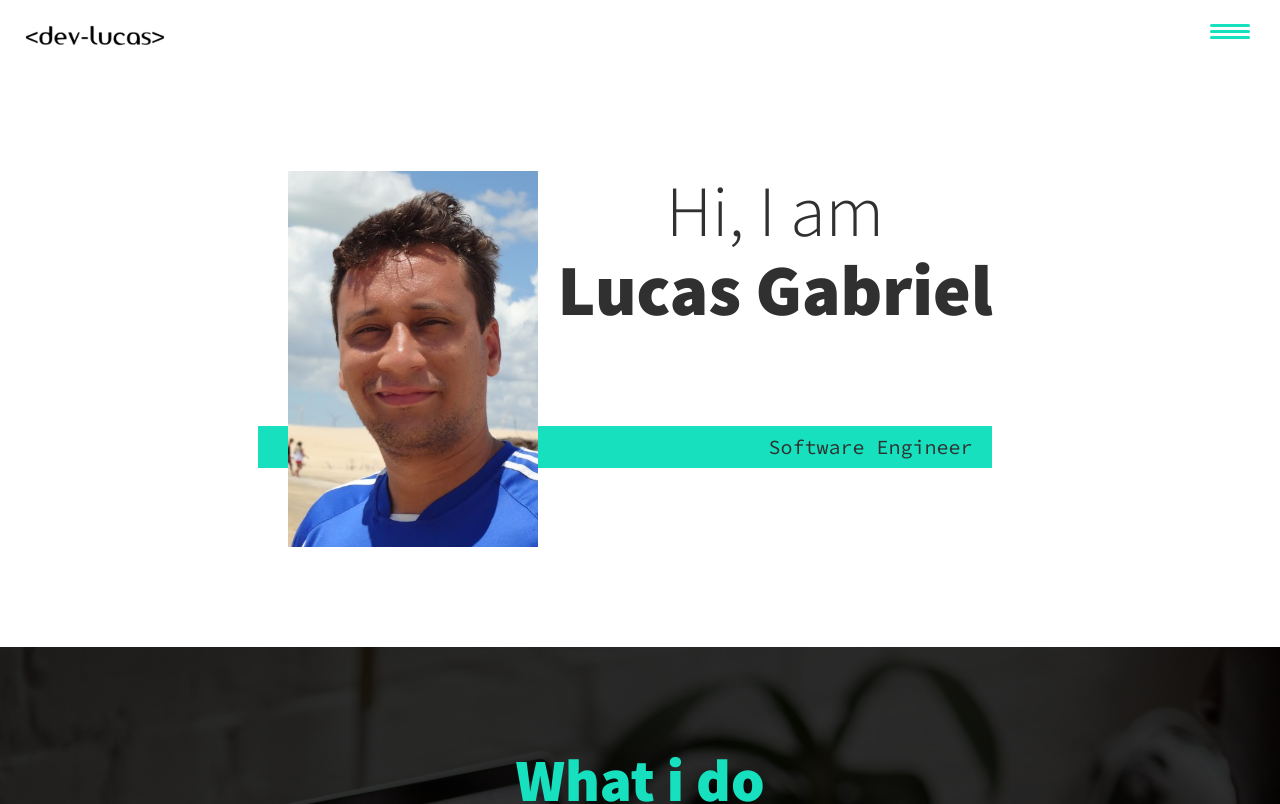
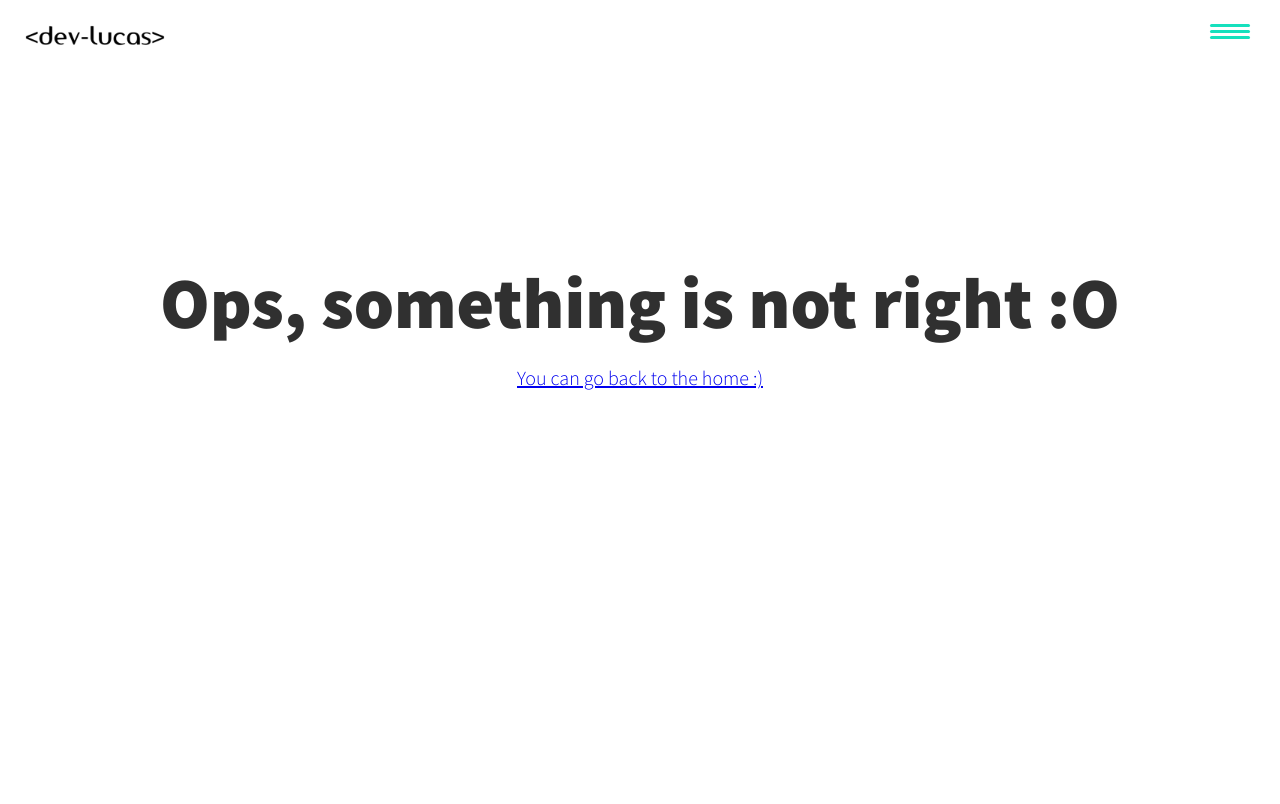
Before and after one commit to lucasgabrielsa/my-portfolio-react, a React (Create React App) app: page /portfolio-item/1 in a window 1280 px wide. Shown: the top 804 px of the page. Built offline with nearby package versions, Linux system fonts and the light colour scheme.

Commit message:
Page 404

```diff
--- a/package.json
+++ b/package.json
@@ -12,6 +12,7 @@
     "@types/react-dom": "^16.9.8",
     "react": "^16.13.1",
     "react-dom": "^16.13.1",
+    "react-router-dom": "^5.2.0",
     "react-scripts": "3.4.3",
     "typescript": "^3.7.5"
   },
@@ -39,6 +40,7 @@
     ]
   },
   "devDependencies": {
+    "@types/react-router-dom": "^5.1.5",
     "@typescript-eslint/eslint-plugin": "^3.9.0",
     "@typescript-eslint/parser": "^3.9.0",
     "eslint": "^6.6.0",
--- a/src/index.tsx
+++ b/src/index.tsx
@@ -2,10 +2,15 @@ import React from 'react';
 import ReactDOM from 'react-dom';
 import './index.css';
 import App from './App';
+import { BrowserRouter, Switch, Route } from 'react-router-dom';
+import Page404 from './pages/Page404';
 
 ReactDOM.render(
-  <React.StrictMode>
-    <App />
-  </React.StrictMode>,
+  <BrowserRouter>
+    <Switch>
+      <Route path="/" component={App} exact />
+      <Route component={Page404} />
+    </Switch>
+  </BrowserRouter>,
   document.getElementById('root')
 );
--- /dev/null
+++ b/src/pages/Page404/index.tsx
@@ -0,0 +1,19 @@
+import React from 'react';
+import PageHeader from '../../components/PageHeader';
+import { Link } from 'react-router-dom';
+
+const myStyle404 = { display: 'flex', alignItems: 'center', justifyContent: 'center', flexDirection: 'column' as 'column', marginTop: '15%' };
+
+const Page404 = () => (
+    <>
+        <PageHeader />
+        <div style={myStyle404}>
+            <h1>Ops, something is not right :O</h1>
+            <p>
+            <Link to="/">You can go back to the home :)</Link>
+            </p>
+        </div>
+    </>
+)
+
+export default Page404;
```
Also changed, not shown: 1 other file (tests, documents, lock files or other folders).
